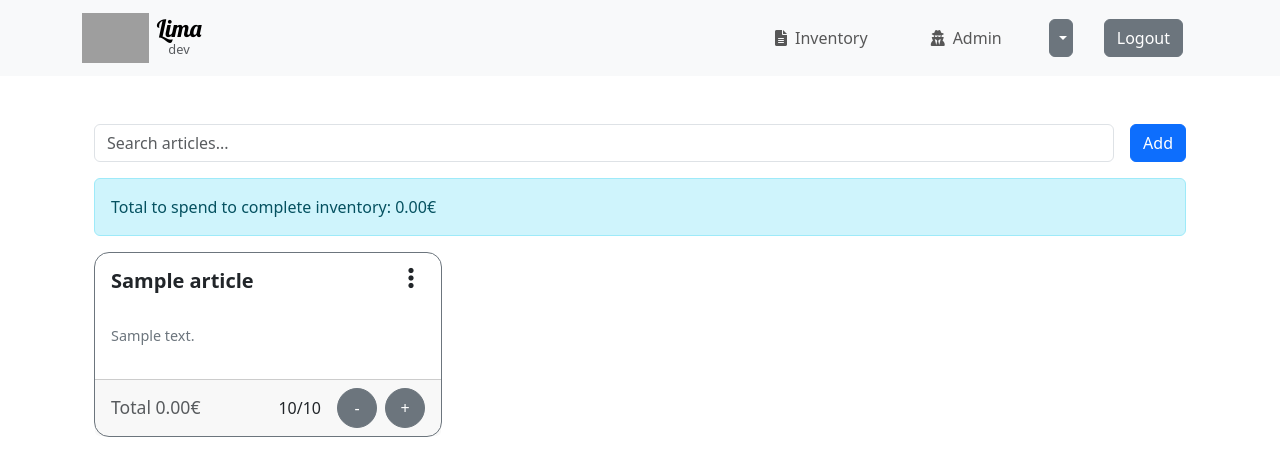
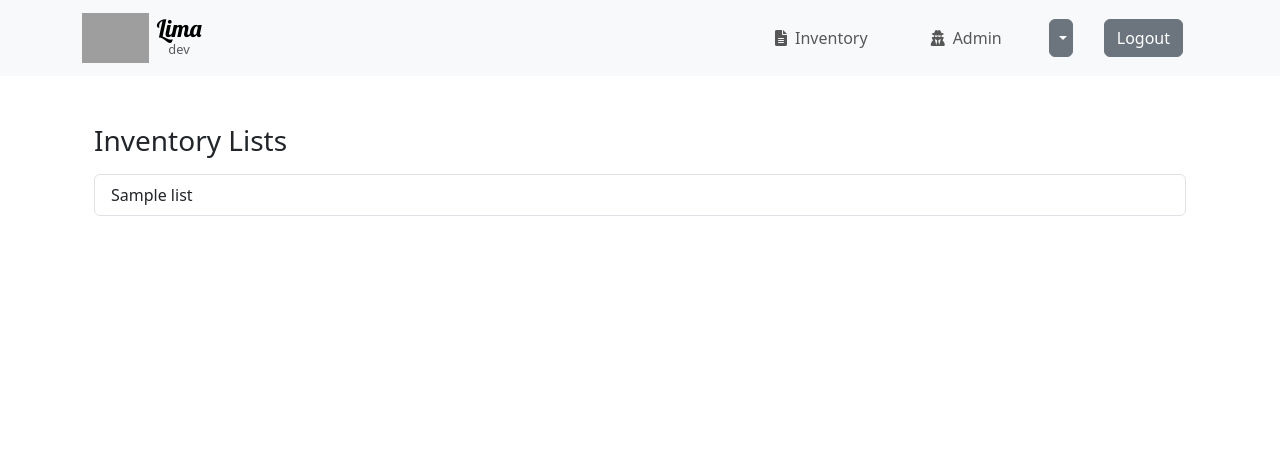
Before and after one commit to R-dVL/lima, a Django app: page /inventory/ in a window 1280 px wide. Shown: the top 476 px of the page. Run offline with Django 4.2, Linux system fonts and the light colour scheme; a user stored in the database is signed in; tables that the repository leaves empty hold one stand-in row (values such as "Sample post"); some libraries are stand-ins or nearby versions; grey boxes are pictures that could not be loaded.

Commit message:
Add List model and views

```diff
--- a/app/inventory/models.py
+++ b/app/inventory/models.py
@@ -3,7 +3,12 @@ Models for the 'Inventory' app.
 """
 from django.db import models
 
+class List(models.Model):
+    name = models.CharField(max_length=255)
+    description = models.TextField()
 
+    def __str__(self):
+        return self.name
 
 class Article(models.Model):
     """Represents an article in the inventory.
@@ -35,6 +40,7 @@ class Article(models.Model):
         decimal_places=2,
         default=0
     )
+    list = models.ForeignKey(List, on_delete=models.CASCADE, related_name='articles')
 
     def increase_quantity(self, amount):
         """
@@ -57,3 +63,6 @@ class Article(models.Model):
         """
         quantity_needed = max(self.quantity_to_buy - self.quantity, 0)
         return quantity_needed * self.price
+
+    def __str__(self):
+        return self.name
--- a/app/inventory/templates/crud/create_article.html
+++ b/app/inventory/templates/crud/create_article.html
@@ -7,6 +7,7 @@
 
 <form method="post" action="" enctype="multipart/form-data">
   {% csrf_token %}
+  <input type="hidden" name="list_pk" value="{{ list.pk }}">
 
   <!-- Header -->
   <div class="header mb-4">
@@ -40,7 +41,6 @@
         {% elif field.field.widget.input_type == "date" %}
           {% render_field field class="form-control" type="date" %}
         {% else %}
-
           <!-- Read Fields -->
           {% render_field field class="form-control" placeholder=field.label %}
         {% endif %}
@@ -57,7 +57,7 @@
 
   <!-- Footer -->
   <div class="form-footer mt-3 text-end">
-    <a href="{% url 'article_list' %}" class="btn btn-secondary me-2">Cancelar</a>
+    <a href="{% url 'list_detail' pk=list.pk %}" class="btn btn-secondary me-2">Cancelar</a>
     <button type="submit" class="btn btn-primary">Añadir</button>
   </div>
 </form>
--- a/app/inventory/templates/crud/delete_article.html
+++ b/app/inventory/templates/crud/delete_article.html
@@ -8,6 +8,9 @@
 <form method="post" action="">
   {% csrf_token %}
 
+  <!-- Hidden field for list_pk -->
+  <input type="hidden" name="list_pk" value="{{ article.list.pk }}">
+
   <div class="container mt-5">
     <h3 class="mb-4">Borrar artículo</h3>
 
@@ -16,7 +19,7 @@
     </div>
 
     <div class="form-footer text-end">
-      <a href="{% url 'article_list' %}" class="btn btn-secondary me-2">Cancelar</a>
+      <a href="{% url 'list_detail' pk=article.list.pk %}" class="btn btn-secondary me-2">Cancelar</a>
       <button type="submit" class="btn btn-danger">Borrar</button>
     </div>
   </div>
--- a/app/inventory/templates/article_list.html
+++ b/app/inventory/templates/list_detail.html
@@ -13,7 +13,7 @@
 
         <!-- Add button -->
         <div class="ms-3">
-            <a href="{% url 'create_article' %}" class="btn btn-primary">
+            <a href="{% url 'create_article' pk=list.pk %}" class="btn btn-primary">
                 {% trans "Add" %}
             </a>
         </div>
@@ -95,5 +95,4 @@
         });
     }
 </script>
-
 {% endblock %}
--- /dev/null
+++ b/app/inventory/templates/lists.html
@@ -0,0 +1,22 @@
+{% extends "base.html" %}
+{% load i18n %}
+{% block title %}
+    {% trans "Lists" %} | Inventory
+{% endblock %}
+{% block content %}
+<div class="container mt-5">
+    <h3>{% trans "Inventory Lists" %}</h3>
+
+    <div class="list-group mt-3">
+        {% for list in lists %}
+        <a href="{% url 'list_detail' list.pk %}" class="list-group-item list-group-item-action">
+            {{ list.name }}
+        </a>
+        {% empty %}
+        <div class="alert alert-warning" role="alert">
+            {% trans "No lists available." %}
+        </div>
+        {% endfor %}
+    </div>
+</div>
+{% endblock %}
--- a/app/inventory/urls.py
+++ b/app/inventory/urls.py
@@ -8,11 +8,13 @@ from django.urls import path
 from . import views
 
 urlpatterns = [
-    path('', views.article_list, name='article_list'),
+    path('', views.lists, name='lists'),
     path('increase/<int:pk>/', views.increase_quantity, name='increase_quantity'),
     path('decrease/<int:pk>/', views.decrease_quantity, name='decrease_quantity'),
-    path('create/', views.ArticleCreateView.as_view(), name='create_article'),
+    path('create/<int:pk>/', views.ArticleCreateView.as_view(), name='create_article'),
     path('update/<int:pk>', views.ArticleUpdateView.as_view(), name='update_article'),
     path('read/<int:pk>', views.ArticleReadView.as_view(), name='read_article'),
-    path('delete/<int:pk>', views.ArticleDeleteView.as_view(), name='delete_article')
+    path('delete/<int:pk>', views.ArticleDeleteView.as_view(), name='delete_article'),
+    path('lists/', views.lists, name='lists'),
+    path('lists/<int:pk>/', views.list_detail, name='list_detail')
 ]
--- a/app/inventory/views.py
+++ b/app/inventory/views.py
@@ -10,63 +10,84 @@ from django.views.generic.edit import CreateView, UpdateView, DeleteView
 from django.views.generic.detail import DetailView
 
 from .forms import ArticleForm
-from .models import Article
+from .models import Article, List
 
 @login_required
-def article_list(request):
+def lists(request):
     """
-    Render the list of articles in the inventory with filtering options.
-    Automatically sorted by quantity (ascending).
+    Render the list of lists, with links to the article list of each list.
     """
-    # Retrieve all articles from the inventory and order them by quantity (ascending)
-    articles = Article.objects.all().order_by('quantity')
+    lists = List.objects.all()
 
-    # Calculate the total global cost to reach the desired quantity for all items
+    return render(request, 'lists.html', {'lists': lists})
+
+@login_required
+def list_detail(request, pk):
+    """
+    Render the list of articles in the selected list.
+    """
+    list_obj = get_object_or_404(List, pk=pk)
+    articles = list_obj.articles.all()
+
+    # Calculate the total global cost for the articles in this list
     total_global_cost = sum(article.total_cost() for article in articles)
 
-    # Article total price to reach desired stock
-    total_price = sum(article.price * article.quantity for article in articles)
-
-    # Render the page with the articles, the filter form, and the total global cost
-    return render(request, 'article_list.html', {
+    return render(request, 'list_detail.html', {
+        'list': list_obj,
         'articles': articles,
-        'total_price': total_price,
-        'total_global_cost': total_global_cost
+        'total_global_cost': total_global_cost,
     })
 
 @login_required
-def increase_quantity(request, pk):  # pylint: disable=unused-argument
+def increase_quantity(request, pk):
     """
     Increase the quantity of an article in the inventory.
     """
-    # Retrieve the article using the primary key (pk)
     article = get_object_or_404(Article, pk=pk)
-    # Increase the article's quantity by 1
+    list_pk = article.list.pk  # Get the List associated with the article
     article.increase_quantity(1)
-    return redirect('article_list')
+    return redirect('list_detail', pk=list_pk)
 
 @login_required
 def decrease_quantity(request, pk):
     """
     Decrease the quantity of an article in the inventory.
     """
-    # Retrieve the article using the primary key (pk)
     article = get_object_or_404(Article, pk=pk)
-    # Decrease the article's quantity by 1
+    list_pk = article.list.pk  # Get the List associated with the article
     article.decrease_quantity(1)
-    return redirect('article_list')
+    return redirect('list_detail', pk=list_pk)
 
 ## CRUD ##
 # Create
 # pylint: disable=R0901
 class ArticleCreateView(CreateView):
     """
-    Create Article form model.
+    Create a new Article for a specific Inventory List.
     """
     model = Article
     template_name = 'crud/create_article.html'
     form_class = ArticleForm
-    success_url = reverse_lazy('article_list')
+
+    def form_valid(self, form):
+        # Get the List object based on the 'pk' from the URL
+        list_pk = self.kwargs.get('pk')  # Retrieve the list_pk from URL kwargs
+        inventory_list = get_object_or_404(List, pk=list_pk)
+
+        # Assign the inventory list to the new Article instance
+        form.instance.list = inventory_list  # Ensure the ForeignKey is set
+
+        # Save the form and redirect to the 'list_detail' view
+        self.object = form.save()
+        return redirect('list_detail', pk=list_pk)
+
+    def get_context_data(self, **kwargs):
+        # Include the List object in the template context
+        context = super().get_context_data(**kwargs)
+        list_pk = self.kwargs.get('pk')
+        context['list'] = get_object_or_404(List, pk=list_pk)
+        return context
+
 
 # Read
 class ArticleReadView(DetailView):
@@ -84,7 +105,21 @@ class ArticleUpdateView(UpdateView):
     model = Article
     template_name = 'crud/update_article.html'
     form_class = ArticleForm
-    success_url = reverse_lazy('article_list')
+
+    def form_valid(self, form):
+        # Save the form and update the article
+        article = form.save()
+
+        # Get the list_pk from the form
+        list_pk = self.request.POST.get('list_pk')  # Get the list's primary key from the form
+
+        # Redirect to the list_detail view for the relevant list
+        return redirect('list_detail', pk=list_pk)
+
+    def get_success_url(self):
+        # Optionally, you can use this method to specify the redirect URL
+        list_pk = self.object.list.pk
+        return reverse_lazy('list_detail', kwargs={'pk': list_pk})
 
 # Delete
 class ArticleDeleteView(DeleteView):
@@ -93,4 +128,8 @@ class ArticleDeleteView(DeleteView):
     """
     model = Article
     template_name = 'crud/delete_article.html'
-    success_url = reverse_lazy('article_list')
+
+    def get_success_url(self):
+        # Redirect to the list_detail view of the List this article belongs to
+        list_pk = self.object.list.pk  # Get the List object from the deleted Article
+        return reverse_lazy('list_detail', kwargs={'pk': list_pk})
```
Also changed, not shown: app/inventory/admin.py (+20 -5 lines), app/inventory/templates/crud/update_article.html (+6 -3 lines), app/inventory/migrations/0001_initial.py, app/inventory/migrations/0002_alter_article_list.py (added), app/inventory/migrations/0002_remove_article_description_and_more.py (deleted), app/inventory/migrations/0003_article_description.py (deleted), app/inventory/migrations/0004_alter_article_description_alter_article_price.py (deleted), app/inventory/migrations/0005_alter_article_description.py (deleted), app/inventory/migrations/0006_article_quantity_to_buy.py (deleted), app/users/migrations/__init__.py (deleted).
